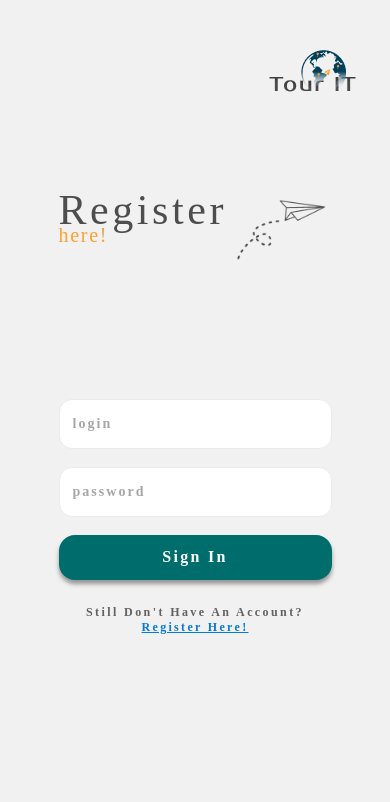
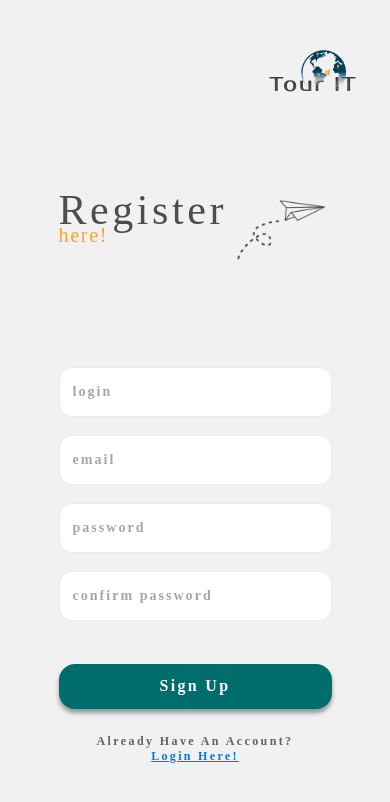
Before and after one commit to kubakrakowiak/TourItFront, a React Native app: screen / in a window 390 px wide. Shown: the top 802 px of the page. Built offline with nearby package versions, Linux system fonts and the light colour scheme.

Commit message:
Simple changes in button-comp, done registerPage

```diff
--- a/components/ui/Button.js
+++ b/components/ui/Button.js
@@ -35,6 +35,7 @@ const styles = StyleSheet.create({
     alignItems: "center",
     justifyContent: "center",
     marginBottom: 25,
+    marginTop: 25,
   },
   pressed: {
     opacity: 0.7,
--- a/screens/auth/register/RegisterScreen.js
+++ b/screens/auth/register/RegisterScreen.js
@@ -7,6 +7,7 @@ import PlainButton from "../../../components/ui/PlainButton";
 const RegistrationScreen = () => {
   const [username, setUserName] = useState("");
   const [password, setPassword] = useState("");
+  const [email, setEmail] = useState("");
 
   function loginHandler() {
     alert(username + "\n" + password);
@@ -47,6 +48,15 @@ const RegistrationScreen = () => {
         />
 
         <InputText
+          value={email}
+          onUpdateValue={setEmail}
+          textInputConfig={{
+            placeholder: "email",
+            secureTextEntry: true,
+            keyboardType: "email-address",
+          }}
+        />
+        <InputText
           value={password}
           onUpdateValue={setPassword}
           textInputConfig={{
@@ -55,15 +65,22 @@ const RegistrationScreen = () => {
             keyboardType: "default",
           }}
         />
+        <InputText
+          textInputConfig={{
+            placeholder: "confirm password",
+            secureTextEntry: true,
+            keyboardType: "default",
+          }}
+        />
 
-        <Button onPress={loginHandler}>Sign In</Button>
+        <Button onPress={loginHandler}>Sign Up</Button>
 
         <View>
-          <Text style={styles.registerText}>Still don't have an account?</Text>
+          <Text style={styles.registerText}>Already have an account?</Text>
         </View>
 
         <View>
-          <PlainButton underline={true}>Register Here!</PlainButton>
+          <PlainButton underline={true}>Login Here!</PlainButton>
         </View>
       </View>
     </View>
@@ -123,7 +140,7 @@ const styles = StyleSheet.create({
   },
   registerContainer: {
     width: "100%",
-    flex: 2,
+    flex: 2.5,
     alignContent: "center",
     alignItems: "center",
   },
```
